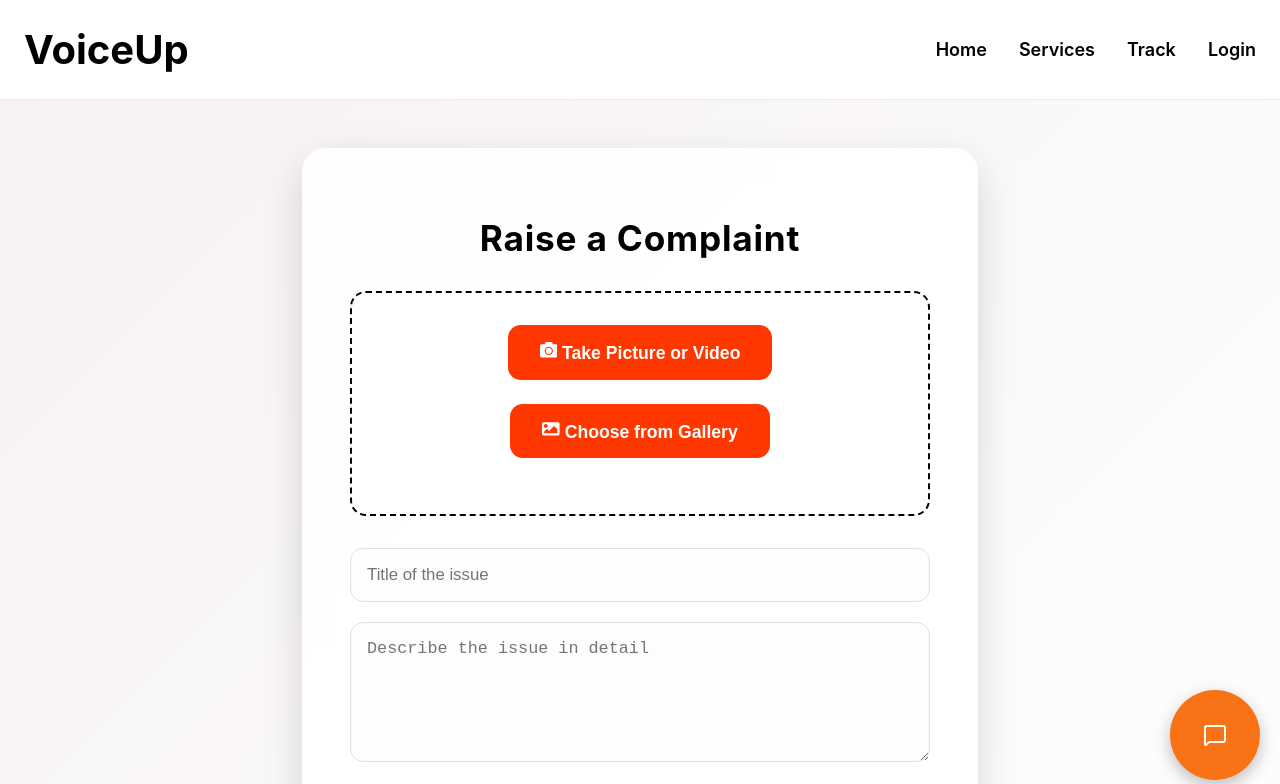
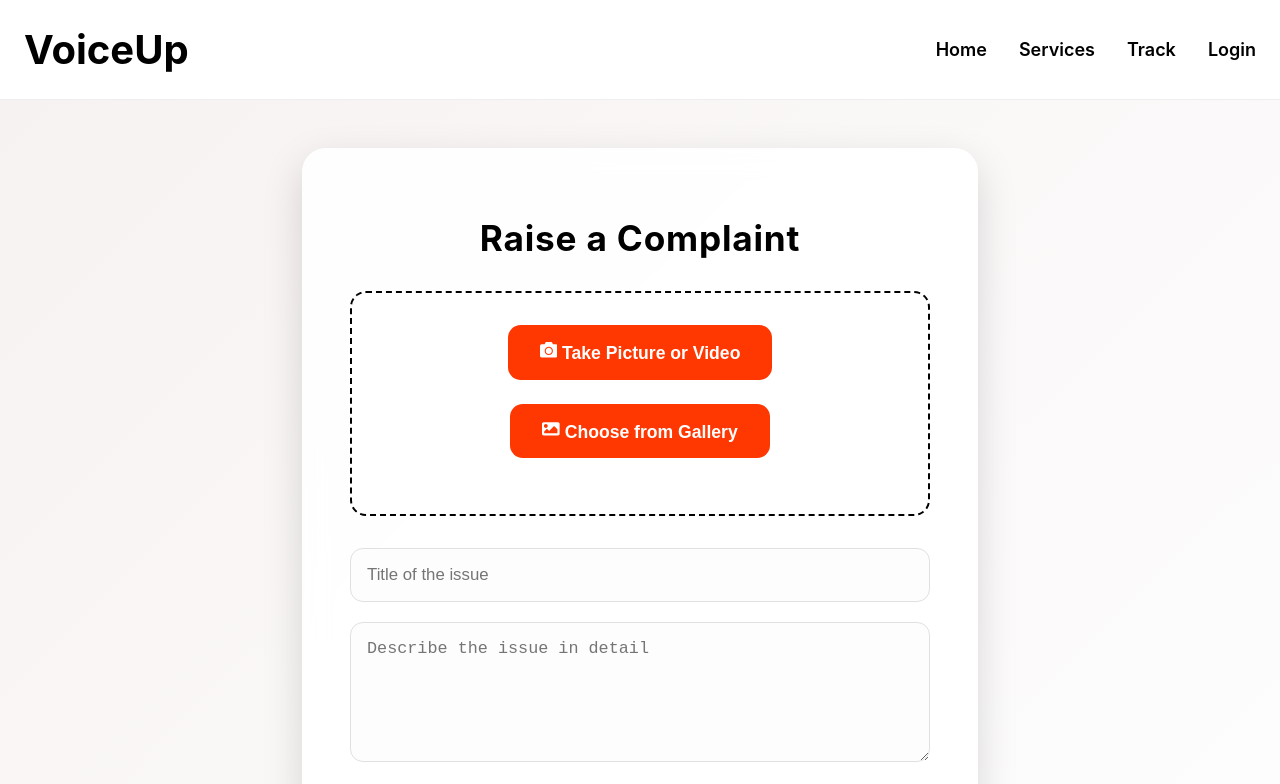
Before and after one commit to SubhashRelangi/RiseVoice, a React (Create React App) app in the folder frontend/: page /raise-complaint in a window 1280 px wide. Shown: the top 784 px of the page. Built offline with nearby package versions, Linux system fonts and the light colour scheme.

Commit message:
FEAT: Hide FloatingButton on specific pages

```diff
--- a/frontend/src/App.js
+++ b/frontend/src/App.js
@@ -1,5 +1,5 @@
 import React from 'react'
-import { Routes, Route } from "react-router-dom";
+import { Routes, Route, useLocation } from "react-router-dom";
 import HomePage from './pages/UserSide/HomePage';
 import TrackPage from './pages/UserSide/TrackPage';
 import RaiseComplaintPage from './pages/UserSide/RaiseComplaintPage';
@@ -15,6 +15,14 @@ import DepartmentVerify from './pages/DepartmentalSide/DepartmentVerify';
 import DepartmentLogin from './pages/DepartmentalSide/DepartmentLogin';
 
 const App = () => {
+
+  const location = useLocation();
+  const departmentPrefixes = ['/department', '/raise-complaint'];
+
+  const isDepartmentalRoute = departmentPrefixes.some(prefix =>
+    location.pathname.startsWith(prefix)
+  );
+
   return (
     <div>
       <Navigation />
@@ -30,7 +38,7 @@ const App = () => {
         <Route path="/department/verify" element={<DepartmentVerify />} />
         <Route path="/department/login" element={<DepartmentLogin />} />
       </Routes>
-      <FloatingButton />
+      {!isDepartmentalRoute && <FloatingButton />}
       <Footer />
     </div>
   )
```
